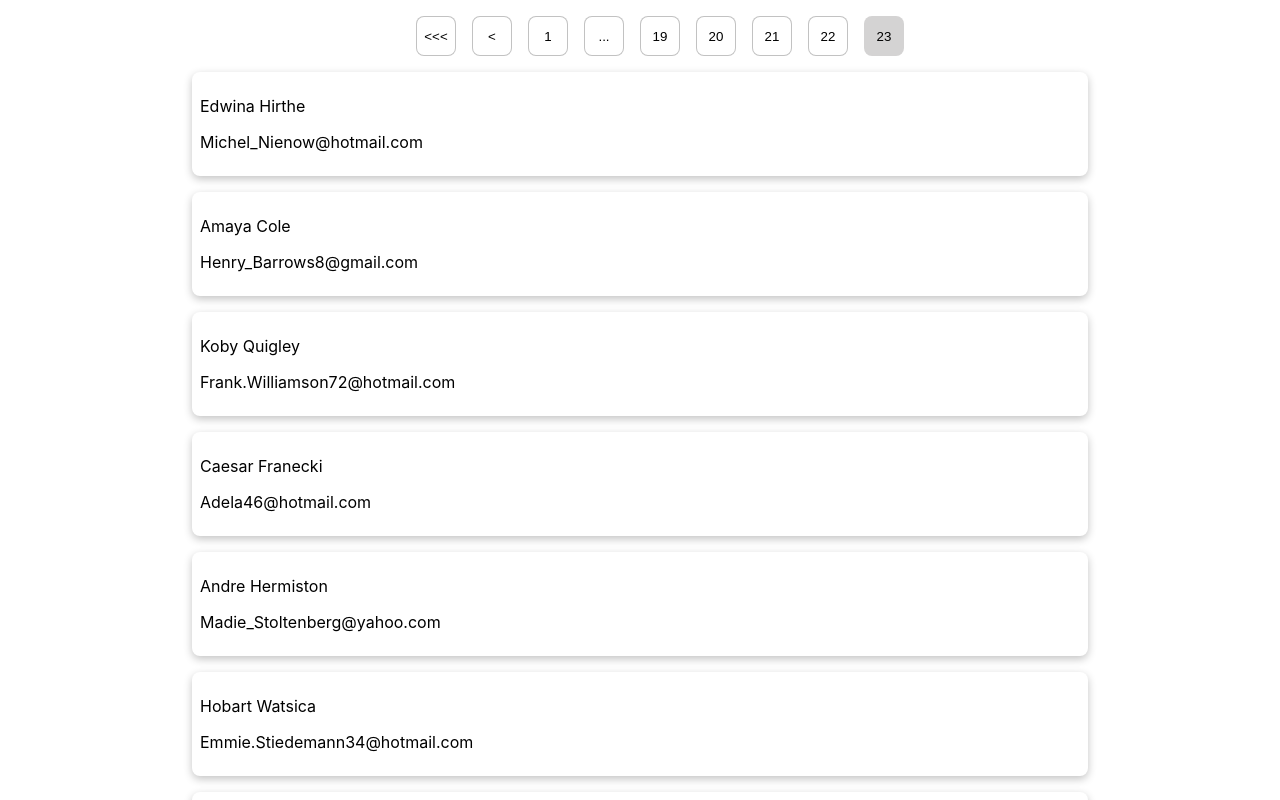
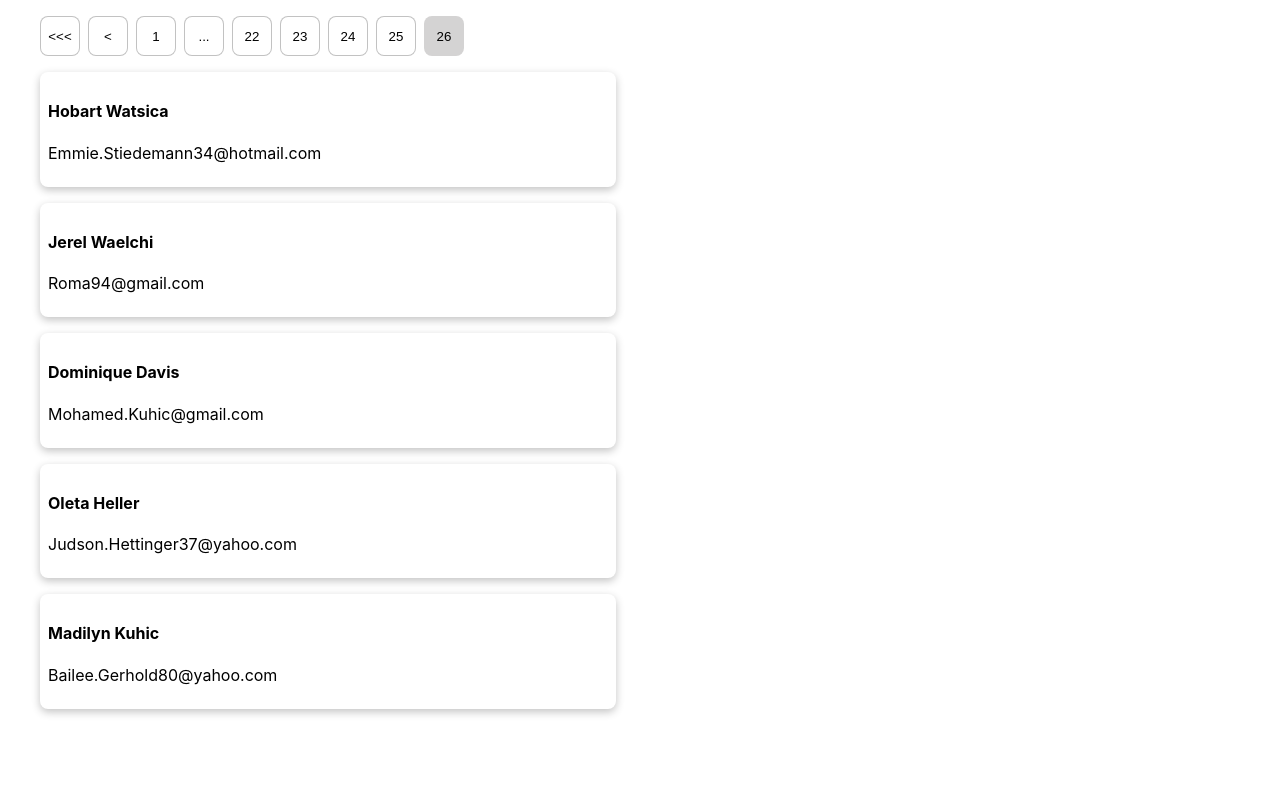
Before and after one commit to withoutspaces/pagination-component, a React (Create React App) app in the folder Case2/case2/: page / in a window 1280 px wide. Both pictures are taken after a click on the button ">>>". Shown: the top 800 px of the page. Built offline with nearby package versions, Linux system fonts and the light colour scheme.

Commit message:
adjusting styles

```diff
--- a/Case2/case2/src/App.css
+++ b/Case2/case2/src/App.css
@@ -1,17 +1,14 @@
-.container {
-  width: 100%;
-}
-
 .section {
   display: flex;
-  margin: 0 auto;
+  width: 100%;
   flex-direction: column;
   justify-content: center;
-  width: 70%;
 }
 
 .item {
+  margin-left: 2.5rem;
   margin-bottom: 1rem;
+  width: 35rem;
   box-shadow: rgba(0, 0, 0, 0.24) 0px 3px 8px;
   border-radius: 8px;
   padding: 0.5rem;
@@ -20,16 +17,10 @@
 .pagination {
   display: flex;
   list-style: none;
-  justify-content: center;
-}
-
-.pagination ul {
-  margin-block-start: 0 !important;
-
 }
 
 .pagination li+li {
-  margin-left: 1rem;
+  margin-left: .5rem;
 }
 
 .pagination button {
@@ -38,6 +29,7 @@
   width: 40px;
   height: 40px;
   border: 0.1px solid rgba(0, 0, 0, 0.24);
+  cursor: pointer;
 }
 
 .pagination .button-active {
--- a/Case2/case2/src/App.jsx
+++ b/Case2/case2/src/App.jsx
@@ -6,12 +6,9 @@ import Pagination from './Components/Pagination'
 import Item from './Components/Item'
 
 
-const ITEMS_PER_PAGE = 10
+const ITEMS_PER_PAGE = 9
 const TOTAL_ITEMS = 230
 
-export default function App() {
-  const [data, setData] = useState([])
-  const [currentItems, setCurrentItems] = useState([])
 
 function generateData(items) {
   let users = []
@@ -28,20 +25,25 @@ export default function App() {
       email: email
     })
   }
-    setData(users)
+  return users
 }
 
+export default function App() {
+  const [data, setData] = useState([])
+  const [currentItems, setCurrentItems] = useState([])
+
   useEffect(() => {
-    generateData(TOTAL_ITEMS)
+    const getData = generateData(TOTAL_ITEMS)
+    setData(getData)
   }, [])
 
   const onPageChanged = ({ currentPage }) => {
     const offset = (currentPage - 1) * ITEMS_PER_PAGE
-    console.log('offset = ', offset, 'curr ==', currentPage, currentItems)
     setCurrentItems(data.slice(offset, offset + ITEMS_PER_PAGE))
   }
 
   return (
+    <>
       <section className='section'>
         <nav className='container'>
           <Pagination
@@ -60,5 +62,6 @@ export default function App() {
           )
         })}
       </section>
+    </>
   )
 }
--- a/Case2/case2/src/Components/Item.jsx
+++ b/Case2/case2/src/Components/Item.jsx
@@ -3,7 +3,7 @@ import React from 'react'
 const Item = (Props) => {
   return (
     <div className="item">
-      <p>{Props.name}</p>
+      <h4>{Props.name}</h4>
       <p>{Props.email}</p>
     </div>
   )
```
Also changed, not shown: Case2/case2/src/Components/List.jsx (deleted, +0 -59 lines). Lines whose indentation alone changed are shown as unchanged.
